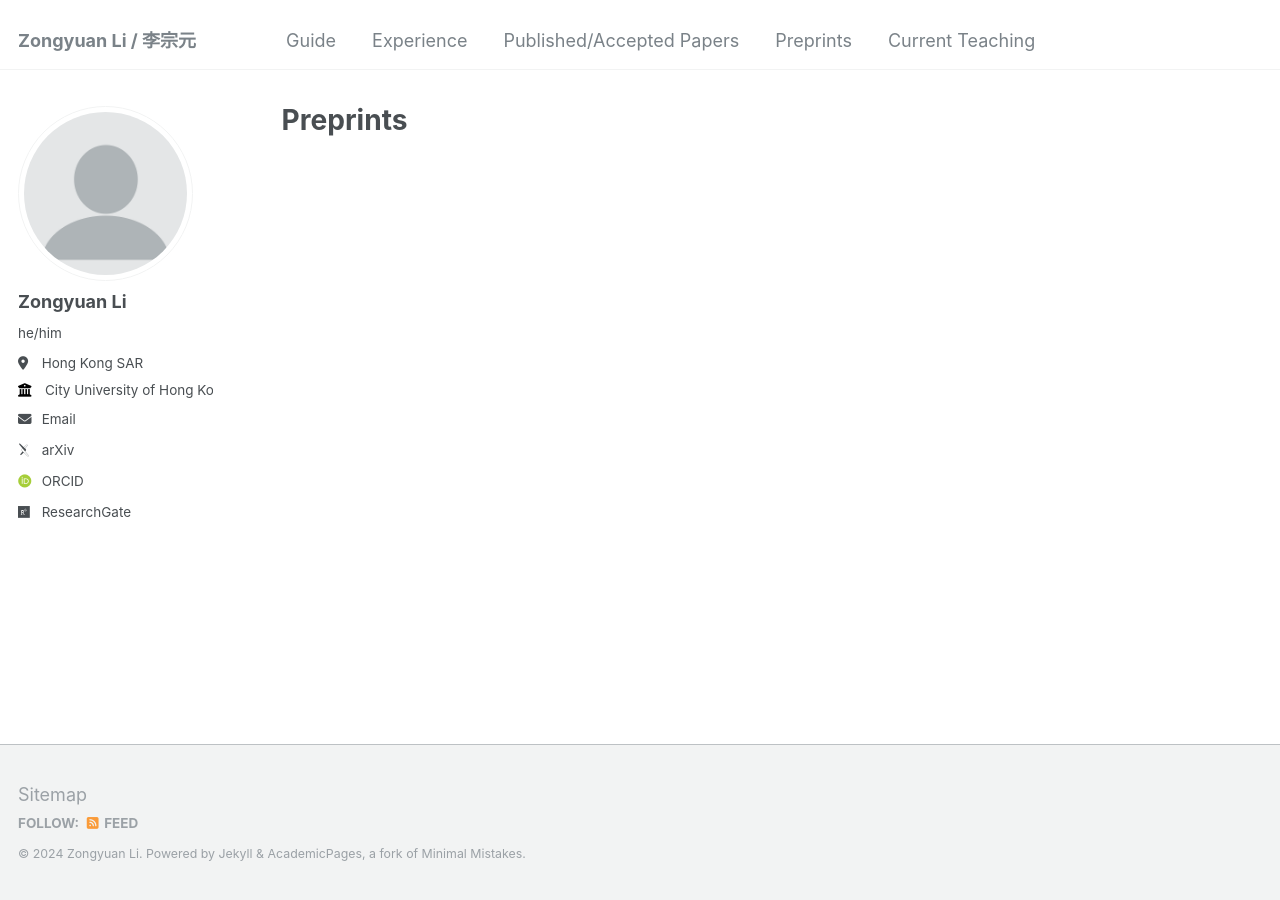
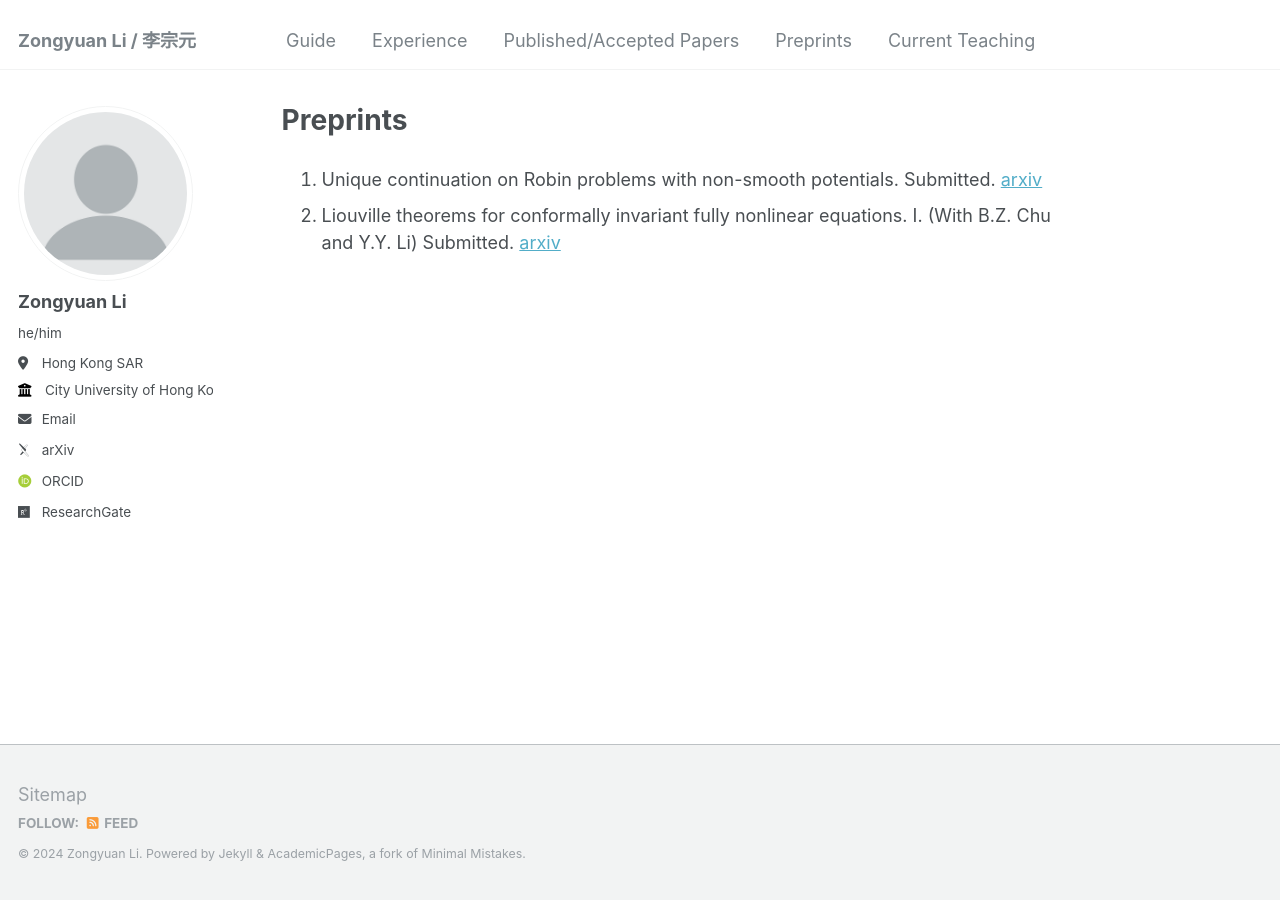
Before and after one commit to zongyuan-li/zongyuan-li.github.io, a Jekyll site: the page built from _pages/Preprints.md, in a window 1280 px wide. Built offline with Jekyll 4.4.1, drawn with Linux system fonts in a browser that asks for light colours; some web fonts are replaced.

Commit message:
Update Preprints.md

```diff
--- a/_pages/Preprints.md
+++ b/_pages/Preprints.md
@@ -6,3 +6,6 @@ redirect_from:
   - /md/
   - /Preprints.html
 ---
+
+  1. Unique continuation on Robin problems with non-smooth potentials.  Submitted. [arxiv](https://arxiv.org/abs/2304.04342)
+  2. Liouville theorems for conformally invariant fully nonlinear equations. I. (With B.Z. Chu and Y.Y. Li) Submitted. [arxiv](https://arxiv.org/abs/2311.07542)
```
